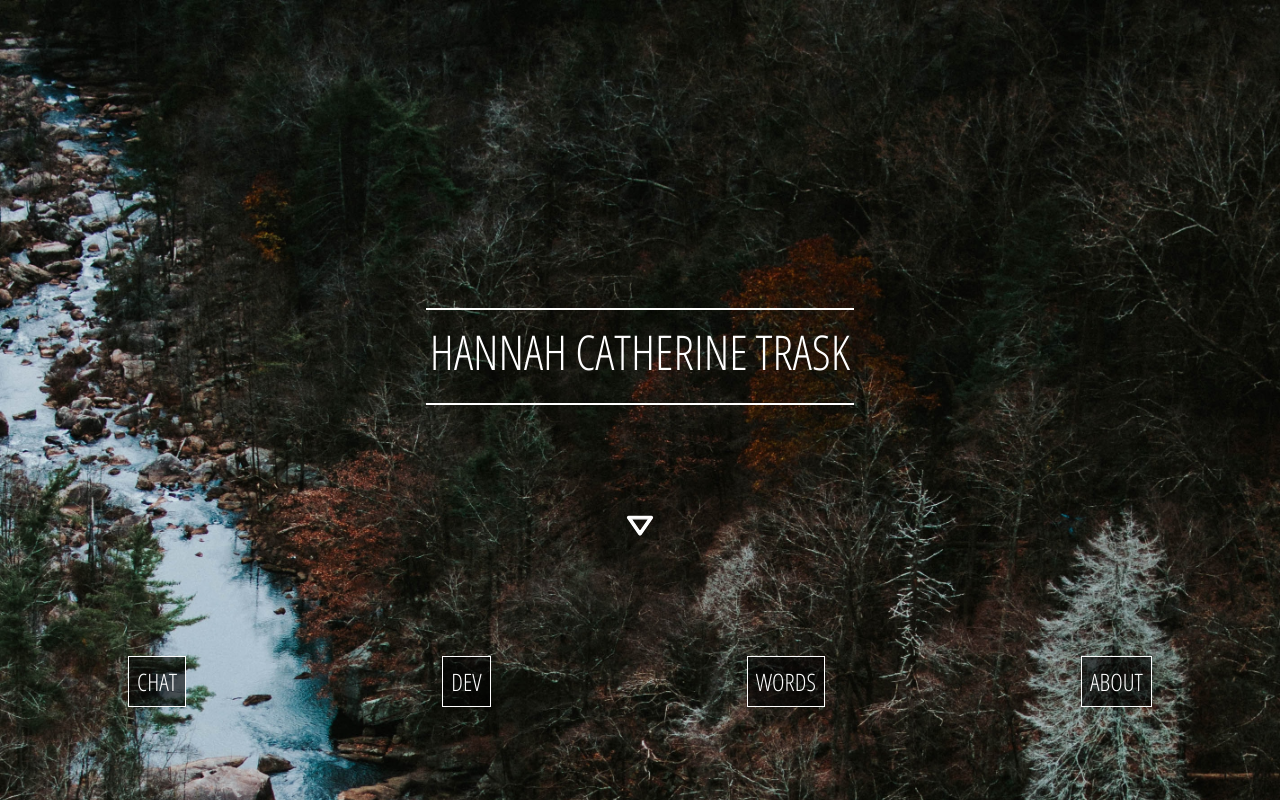
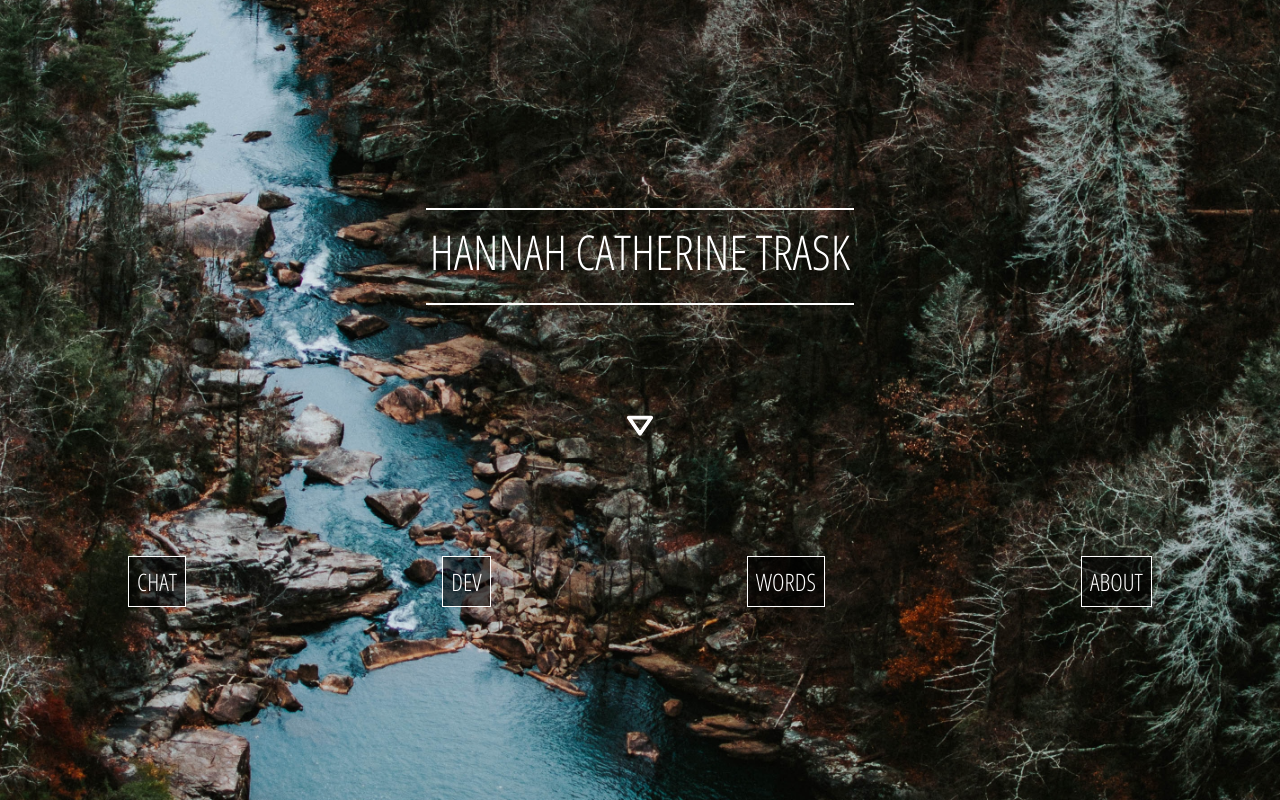
Before and after one commit to hannahtrask/hannahtraskTwo, a Next.js app: page / in a window 1280 px wide. Shown: the top 800 px of the page. Built offline with nearby package versions, Linux system fonts and the light colour scheme.

Commit message:
clean up

```diff
--- a/pages/about.js
+++ b/pages/about.js
@@ -34,8 +34,9 @@ const About = () => {
 			<motion.div
 				initial='hidden'
 				animate='visible'
-				variants={containerVariants}>
-				<div className={styles.container}>
+				variants={containerVariants}
+				className={styles.container}>
+				<div>
 					<div className={styles.aboutContainer}>
 						<h1 className={styles.header}>hey, I'm HANNAH!</h1>
 						<img
--- a/styles/home.module.scss
+++ b/styles/home.module.scss
@@ -2,7 +2,7 @@
 
 //main page styles
 .container {
-	height: 1000px;
+	//height: 1000px;
 	padding: 0 0.5rem;
 	display: flex;
 	flex-direction: column;
@@ -13,6 +13,7 @@
 	background-position: center;
 	background-repeat: no-repeat;
 	background-size: cover;
+	height: 100vh;
 }
 
 .header {
--- a/styles/scribbles.module.scss
+++ b/styles/scribbles.module.scss
@@ -1,4 +1,6 @@
 .container {
+    height: 100vh;
+    width: 100vw;
 	padding: 0 0.5rem;
 	display: flex;
 	flex-direction: column;
@@ -9,7 +11,7 @@
 	background-position: center;
 	background-repeat: no-repeat;
 	background-size: cover;
-    height: 100vh;
+
 }
 
 .header {
```
Also changed, not shown: pages/scribbles.js (+3 -4 lines).
